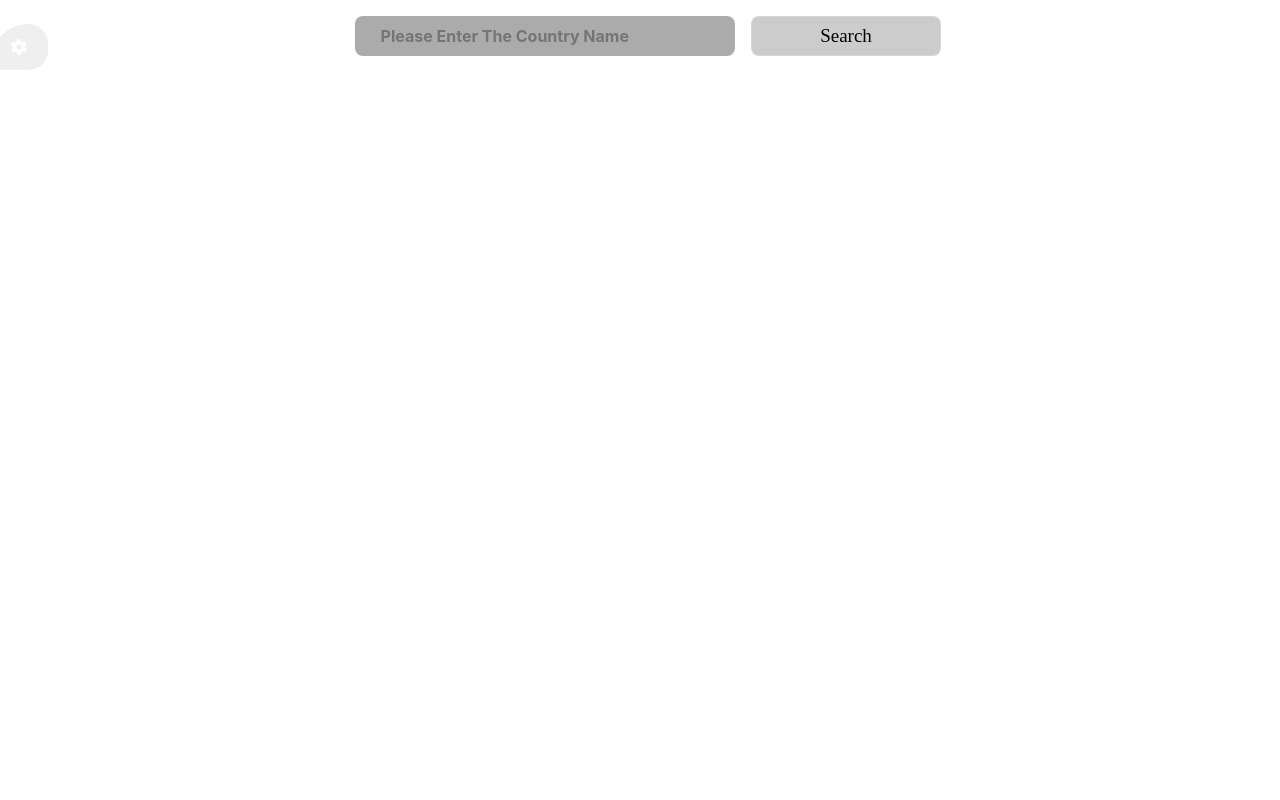
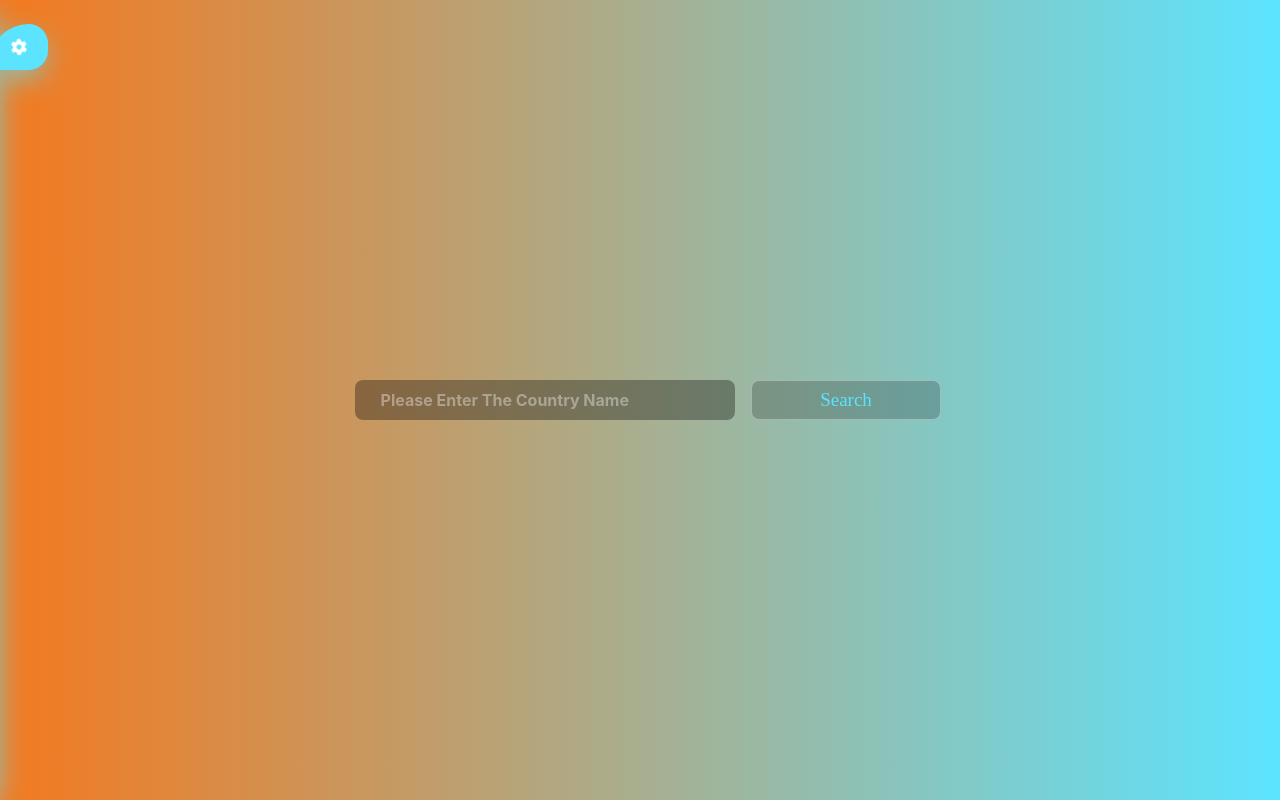
Before and after one commit to Mohamed-Mohamed-Afifi/Weather-App-using-PWA-Redux-React, a React (Create React App) app: page / in a window 1280 px wide. Built offline with nearby package versions, Linux system fonts and the light colour scheme.

Commit message:
modifing start templeta

```diff
--- a/src/App.js
+++ b/src/App.js
@@ -25,7 +25,7 @@ function App() {
     }
   }
   return (
-    <div className={`App-${AppClass}-theme`}>
+    <div className={`App-${AppClass ?? '5ce4ff'}-theme`}>
       <div className='container'>
         <div className='row justify-content-center align-items-center'>
           <input type='text' name='country' ref={refd} className="countryIn col-md-4 col-12 mx-0 mx-md-3" placeholder='Please Enter The Country Name' onKeyDown={(e) => handelclick(e)} />
--- a/src/styles/themes.css
+++ b/src/styles/themes.css
@@ -208,4 +208,13 @@
   100% {
     transform: rotate(360deg);
   }
+}
+::-moz-placeholder {
+  color: rgba(255, 255, 255, 0.371);
+}
+:-ms-input-placeholder {
+  color: rgba(255, 255, 255, 0.371);
+}
+::placeholder {
+  color: rgba(255, 255, 255, 0.371);
 }/*# sourceMappingURL=themes.css.map */
--- a/src/styles/themes.scss
+++ b/src/styles/themes.scss
@@ -234,3 +234,7 @@
         transform: rotate(360deg)
     }
 }
+
+::placeholder {
+    color: rgba(255, 255, 255, 0.371);
+}
```
Also changed, not shown: 3 other files (tests, documents, lock files or other folders).
